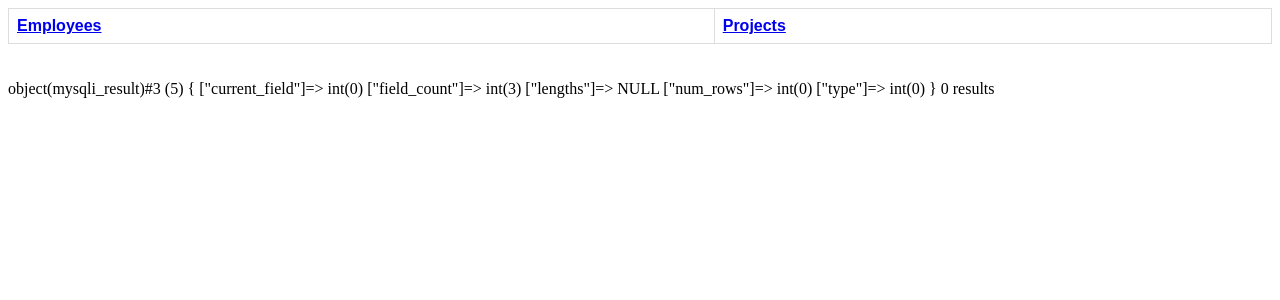
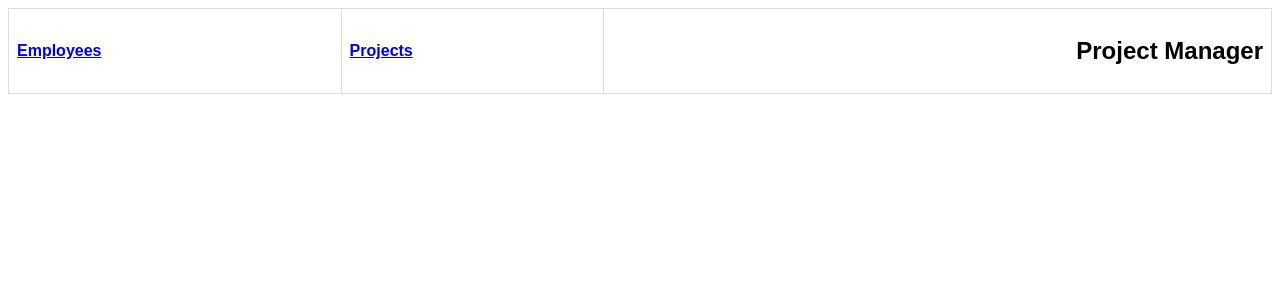
Before and after one commit to zydrunas-pavinksnis/Project-Manager, a PHP site: page / in a window 1280 px wide. Shown: the top 300 px of the page. Run offline with PHP 8.4, Linux system fonts and the light colour scheme; data that the repository does not hold is empty.

Commit message:
fully working two tables

```diff
--- a/index.php
+++ b/index.php
@@ -3,7 +3,7 @@
 <head>
     <meta charset="UTF-8">
     <meta name="viewport" content="width=device-width, initial-scale=1.0">
-    <title>Employees & Projects</title>
+    <title>Project Manager</title>
     <style>
 table {
   font-family: arial, sans-serif;
@@ -26,24 +26,19 @@ tr:nth-child(even) {
 
     <table><tr><th>
         <form action="index.php" method="POST">
-            <input type="hidden"  name="empl" value="employees">
+            <input type="hidden"  name="empl">
             <a href="#" onclick="this.parentNode.submit();">Employees</a>
         </form>
     </th><th>
 
         <form action="index.php" method="POST">
-            <input type="hidden"  name="proj" value="actions">
+            <input type="hidden"  name="proj">
             <a href="#" onclick="this.parentNode.submit();">Projects</a>
         </form>
-    </th></tr>
+    </th><th style="text-align:right"><h2>Project Manager</h2></th></tr>
     </table>
 
-
     <br><br>
-
-
-
-
 
     <?php
     $servername = "localhost";
@@ -59,42 +54,25 @@ tr:nth-child(even) {
     }
 
 
-    $sql = "SELECT actions.projectname, actions.id, group_concat(employees.name)
-                FROM actions
-                LEFT JOIN employees
-                ON actions.id=employees.project_id
-                GROUP BY actions.id";
+    if (isset($_POST['empl'])) {
+        // $sql = "SELECT id, name FROM employees ";
 
-    $result = mysqli_query($conn, $sql);
-
-    var_dump($result);
-
-    if (mysqli_num_rows($result) > 0) {
-        echo '<table>';
-        echo '<tr><th>project id</th><th>projectname</th><th>employees.project_id</th><th></th></tr>';
-        while($row = mysqli_fetch_assoc($result)) {
-            echo '<tr><td>'.$row["id"].'</td><td>'.$row["projectname"].'</td><td>'.$row["group_concat(employees.name)"].'</td><td></td></tr>';
-        }
-        echo '</table>';
-    } else {
-        echo "0 results";
-    }
+        $sql = "SELECT employees.id, employees.name, actions.projectname
+        FROM employees
+        LEFT JOIN actions
+        ON employees.project_id=actions.id";
 
 
 
-    if (isset($_POST['empl'])) {
-        $tableName = $_POST['empl'];
-
-        $sql = "SELECT id, name, surname FROM $tableName ";
 
 
         $result = mysqli_query($conn, $sql);
 
         if (mysqli_num_rows($result) > 0) {
             echo '<table>';
-            echo '<tr><th>employee id</th><th>name</th><th>surname</th><th>project</th></tr>';
+            echo '<tr><th>employee id</th><th>name</th><th>project</th></tr>';
             while($row = mysqli_fetch_assoc($result)) {
-                echo '<tr><td>'.$row["id"].'</td><td>'.$row["name"].'</td><td>'.$row["surname"].'</td><td></td></tr>';
+                echo '<tr><td>'.$row["id"].'</td><td>'.$row["name"].'</td><td>'.$row["projectname"].'</td></tr>';
             }
             echo '</table>';
         } else {
@@ -103,16 +81,20 @@ tr:nth-child(even) {
     }
 
     if (isset($_POST['proj'])) {
-        $tableName = $_POST['proj'];
 
-        $sql = "SELECT id, projectname FROM $tableName ";
+        $sql = "SELECT actions.projectname, actions.id, GROUP_CONCAT(employees.name SEPARATOR ', ')
+                FROM actions
+                LEFT JOIN employees
+                ON actions.id=employees.project_id
+                GROUP BY actions.id";
+
         $result = mysqli_query($conn, $sql);
 
         if (mysqli_num_rows($result) > 0) {
             echo '<table>';
-            echo '<tr><th>project id</th><th>project name</th><th>responsible empoyee(s)</th></tr>';
+            echo '<tr><th>project id</th><th>project name</th><th>responsible employee(s)</th><th></th></tr>';
             while($row = mysqli_fetch_assoc($result)) {
-                echo '<tr><td>'.$row["id"].'</td><td>'.$row["projectname"].'</td><td></td></tr>';
+                echo '<tr><td>'.$row["id"].'</td><td>'.$row["projectname"].'</td><td>'.$row["GROUP_CONCAT(employees.name SEPARATOR ', ')"].'</td><td></td></tr>';
             }
             echo '</table>';
         } else {
```
